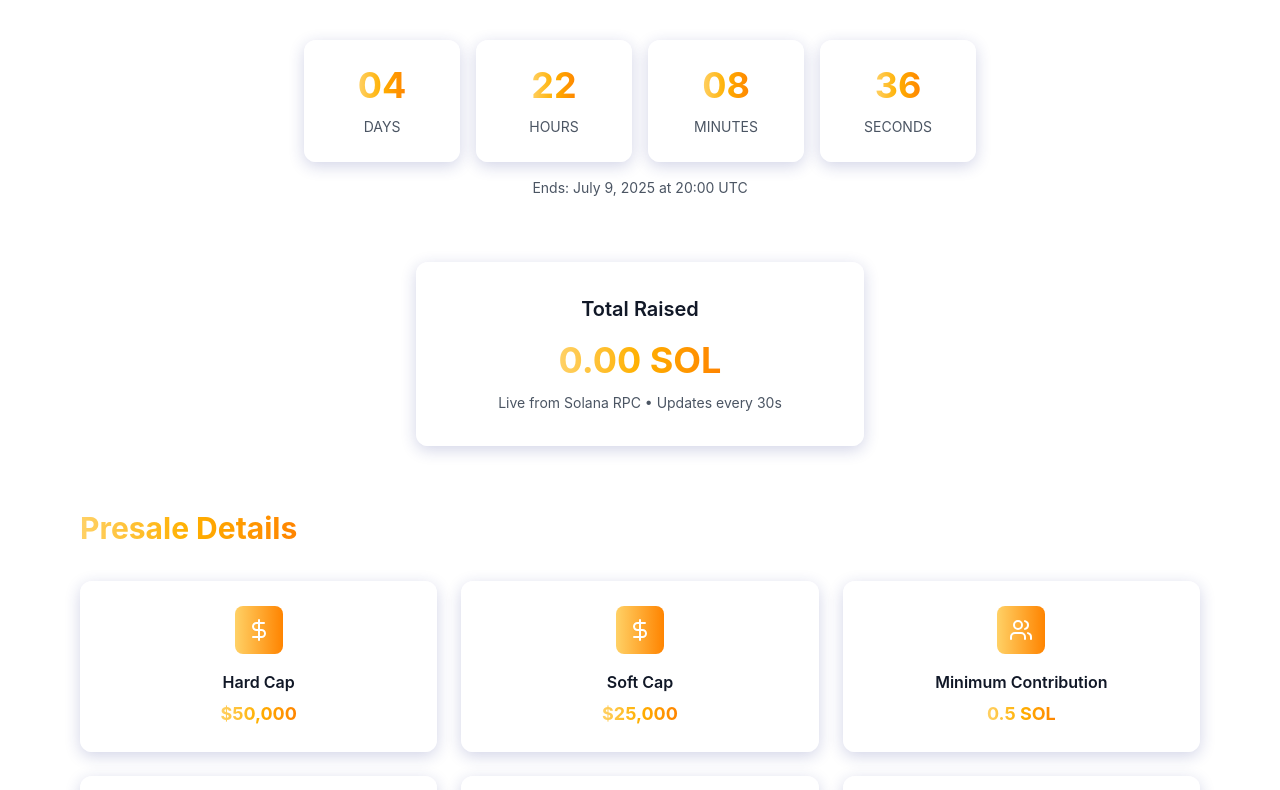
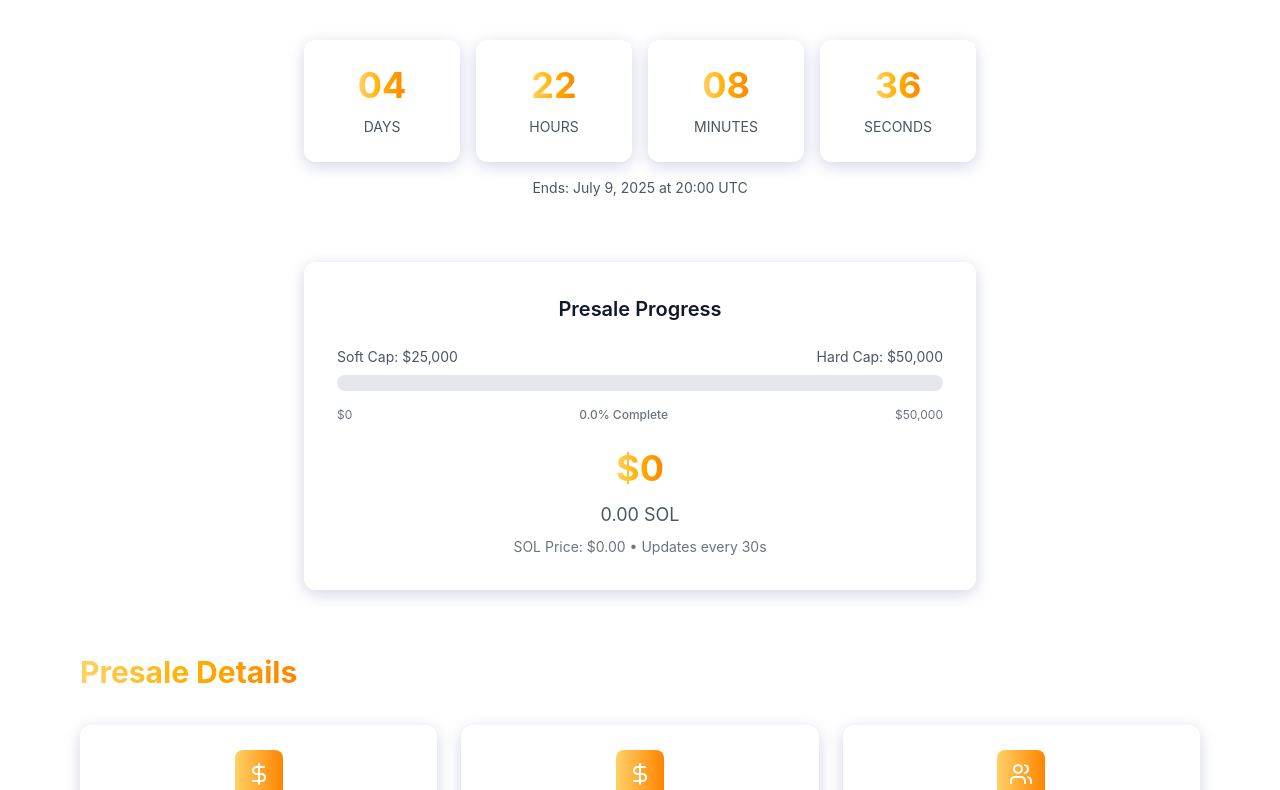
Before and after one commit to gigagfun/launchium, a Next.js app: page /presale in a window 1280 px wide. Shown: the part 591-1381 px from the top of the page. Built offline with nearby package versions, Linux system fonts and the light colour scheme; no server answers.

Commit message:
Add progress bar with USD values - shows raised amount in dollars with soft/hard cap progress

```diff
--- a/app/presale/page.tsx
+++ b/app/presale/page.tsx
@@ -17,6 +17,8 @@ const PresalePage = () => {
 
   const [copied, setCopied] = useState<string | null>(null)
   const [raisedAmount, setRaisedAmount] = useState<number>(0)
+  const [solPrice, setSolPrice] = useState<number>(0)
+  const [raisedAmountUSD, setRaisedAmountUSD] = useState<number>(0)
 
   useEffect(() => {
     const targetDate = new Date('2025-07-09T20:00:00Z').getTime()
@@ -38,22 +40,34 @@ const PresalePage = () => {
     return () => clearInterval(timer)
   }, [])
 
-  // Fetch raised amount from our API
+  // Fetch raised amount and SOL price
   useEffect(() => {
-    const fetchRaisedAmount = async () => {
+    const fetchData = async () => {
       try {
-        const response = await fetch('/api/solana-balance')
-        const data = await response.json()
-        setRaisedAmount(data.balance)
+        // Fetch SOL balance
+        const balanceResponse = await fetch('/api/solana-balance')
+        const balanceData = await balanceResponse.json()
+        setRaisedAmount(balanceData.balance)
+
+        // Fetch SOL price from CoinGecko
+        const priceResponse = await fetch('https://api.coingecko.com/api/v3/simple/price?ids=solana&vs_currencies=usd')
+        const priceData = await priceResponse.json()
+        const currentSolPrice = priceData.solana.usd
+        setSolPrice(currentSolPrice)
+
+        // Calculate USD value
+        setRaisedAmountUSD(balanceData.balance * currentSolPrice)
       } catch (error) {
-        console.error('Error fetching balance:', error)
-        setRaisedAmount(0) // Fallback to 0 if API fails
+        console.error('Error fetching data:', error)
+        setRaisedAmount(0)
+        setSolPrice(0)
+        setRaisedAmountUSD(0)
       }
     }
 
-    fetchRaisedAmount()
+    fetchData()
     // Update every 30 seconds
-    const interval = setInterval(fetchRaisedAmount, 30000)
+    const interval = setInterval(fetchData, 30000)
 
     return () => clearInterval(interval)
   }, [])
@@ -183,21 +197,59 @@ const PresalePage = () => {
           </p>
         </motion.div>
 
-        {/* Raised Amount */}
+        {/* Raised Amount with Progress Bar */}
         <motion.div
           initial={{ opacity: 0, y: 50 }}
           whileInView={{ opacity: 1, y: 0 }}
           className="text-center"
         >
-          <Card className="max-w-md mx-auto bg-gradient-to-r from-primary/10 to-accent/10 border-2 border-primary/20">
+          <Card className="max-w-2xl mx-auto bg-gradient-to-r from-primary/10 to-accent/10 border-2 border-primary/20">
             <CardContent className="p-8">
-              <h3 className="text-xl font-semibold mb-4 text-gray-900 dark:text-gray-100">Total Raised</h3>
-              <div className="text-4xl font-bold gradient-text mb-2">
-                {raisedAmount.toFixed(2)} SOL
+              <h3 className="text-xl font-semibold mb-6 text-gray-900 dark:text-gray-100">Presale Progress</h3>
+
+              {/* Progress Bar */}
+              <div className="mb-6">
+                <div className="flex justify-between items-center mb-2">
+                  <span className="text-sm text-gray-600 dark:text-gray-400">Soft Cap: $25,000</span>
+                  <span className="text-sm text-gray-600 dark:text-gray-400">Hard Cap: $50,000</span>
+                </div>
+                <div className="w-full bg-gray-200 dark:bg-gray-700 rounded-full h-4 mb-4">
+                  <div
+                    className="bg-gradient-to-r from-primary to-accent h-4 rounded-full transition-all duration-500 ease-out relative"
+                    style={{ width: `${Math.min((raisedAmountUSD / 50000) * 100, 100)}%` }}
+                  >
+                    <div className="absolute inset-0 bg-white/20 rounded-full animate-pulse"></div>
+                  </div>
+                </div>
+                <div className="flex justify-between text-xs text-gray-500 dark:text-gray-400">
+                  <span>$0</span>
+                  <span className="font-medium">
+                    {((raisedAmountUSD / 50000) * 100).toFixed(1)}% Complete
+                  </span>
+                  <span>$50,000</span>
+                </div>
               </div>
-                             <div className="text-sm text-gray-600 dark:text-gray-400">
-                 Live from Solana RPC • Updates every 30s
-               </div>
+
+              {/* Current Amount */}
+              <div className="text-center">
+                <div className="text-4xl font-bold gradient-text mb-2">
+                  ${raisedAmountUSD.toLocaleString('en-US', { maximumFractionDigits: 0 })}
+                </div>
+                <div className="text-lg text-gray-600 dark:text-gray-400 mb-2">
+                  {raisedAmount.toFixed(2)} SOL
+                </div>
+                <div className="text-sm text-gray-500 dark:text-gray-500">
+                  SOL Price: ${solPrice.toFixed(2)} • Updates every 30s
+                </div>
+              </div>
+
+              {/* Soft Cap Achievement */}
+              {raisedAmountUSD >= 25000 && (
+                <div className="mt-4 inline-flex items-center space-x-2 bg-green-100 dark:bg-green-900/20 text-green-800 dark:text-green-400 px-4 py-2 rounded-full text-sm font-semibold">
+                  <CheckCircle2 className="w-4 h-4" />
+                  <span>Soft Cap Reached!</span>
+                </div>
+              )}
             </CardContent>
           </Card>
         </motion.div>
```
